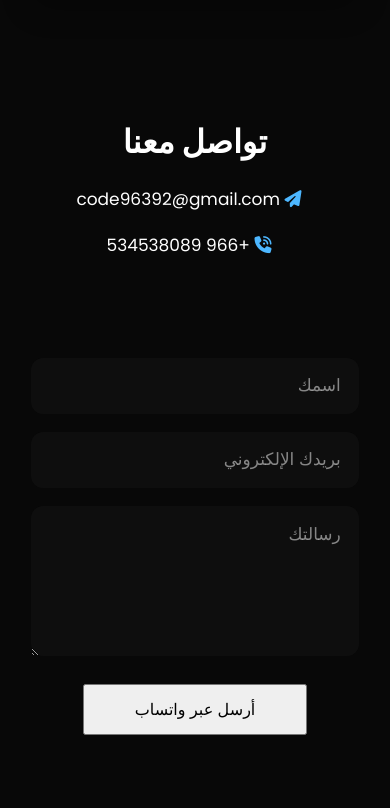
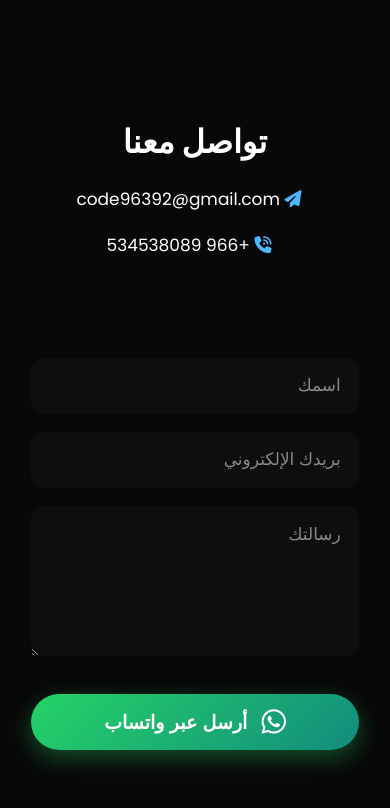
Before and after one commit to codeartist032/code_artist_web, a React (Vite) app: page / in a window 390 px wide. Shown: the part 3730-4538 px from the top of the page. Built offline with nearby package versions, Linux system fonts and the light colour scheme.

Commit message:
FIX:mobile

```diff
--- a/src/components/Contact.jsx
+++ b/src/components/Contact.jsx
@@ -60,6 +60,7 @@ export default function Contact() {
               ></textarea>
 
               <button type="button" className="btn btn2" onClick={handleWhatsAppSend}>
+                <i className="fa-brands fa-whatsapp"></i>
                 {lang === 'en' ? 'Send via WhatsApp' : 'أرسل عبر واتساب'}
               </button>
             </form>
--- a/src/styles/contact.scss
+++ b/src/styles/contact.scss
@@ -1,162 +1,5 @@
-// #contact {
-//   padding: 20px 130px;
-//   background: var(--gradient);
-//   position: relative;
-//   overflow: hidden;
-// }
-// .contact-left {
-//   flex-basis: 35%;
+// ملف: contact.scss (النسخة النهائية المثالية)
 
-//   .sube-title {
-//     color: var(--white);
-//     font-size: 48px;
-//     margin-bottom: 20px;
-//   }
-
-//   p {
-//     color: var(--text);
-//     margin: 15px 0;
-//     font-size: 18px;
-
-//     i {
-//       color: var(--primary);
-//       margin-right: 10px;
-//     }
-//   }
-
-//   .social-icons {
-//     margin-top: 40px;
-
-//     a {
-//       text-decoration: none;
-//       font-size: 32px;
-//       margin-right: 18px;
-//       color: var(--muted-text);
-//       display: inline-block;
-//       transition: all 0.4s ease;
-
-//       &:hover {
-//         color: var(--primary);
-//         transform: translateY(-8px) scale(1.2);
-//         filter: drop-shadow(0 0 15px var(--primary));
-//       }
-//     }
-//   }
-// }
-
-// .contact-right {
-//   flex-basis:60%;
-
-//   form {
-//     width: 100%;
-
-//     input,
-//     textarea {
-//       width: 100%;
-//       border: 2px solid var(--border);
-//       outline: none;
-//       background: rgba(17, 17, 17, 0.8);
-//       backdrop-filter: blur(10px);
-//       padding: 18px;
-//       margin: 18px 0;
-//       color: var(--white) !important;
-//       font-size: 18px;
-//       border-radius: 12px;
-//       transition: all 0.4s ease;
-
-//       &::placeholder {
-//         color: rgba(255, 255, 255, 0.5);
-//         font-weight: 500;
-//       }
-
-//       &:focus {
-//         border-color: var(--primary);
-//         transform: translateY(-2px);
-//       }
-//     }
-
-//     .btn2 {
-//       padding: 16px 70px;
-//       font-size: 18px;
-//       font-weight: 600;
-//       margin-top: 25px;
-//       cursor: pointer;
-//       background: transparent;
-//       color: var(--white);
-//       border: 2px solid var(--primary);
-//       border-radius: 50px;
-//       transition: all 0.4s ease;
-
-//       &:hover {
-//         background: var(--primary);
-//         color: var(--black);
-//         transform: translateY(-5px);
-//       }
-
-//       &:active {
-//         transform: translateY(-2px);
-//       }
-//     }
-//   }
-// }
-
-// #msg {
-//   color: var(--primary);
-//   margin-top: 15px;
-//   display: block;
-//   font-weight: 600;
-//   font-size: 16px;
-//   animation: fadeIn 0.5s ease;
-// }
-
-// @keyframes fadeIn {
-//   from {
-//     opacity: 0;
-//     transform: translateY(10px);
-//   }
-//   to {
-//     opacity: 1;
-//     transform: translateY(0);
-//   }
-// }
-
-// /* Responsive */
-// /* Responsive - تحسين زر الإرسال على الموبايل */
-// @media (max-width: 600px) {
-//   .contact-left,
-//   .contact-right {
-//     flex-basis: 100%;
-//   }
-
-//   .contact-left {
-//     margin-bottom: 50px;
-//     text-align: center;
-
-//     .social-icons a {
-//       font-size: 28px;
-//       margin: 0 12px;
-//     }
-//   }
-
-//   .sube-title {
-//     font-size: 40px !important;
-//   }
-
-//   /* ← هذا الجزء الجديد المهم */
-//   .contact-right form {
-//     display: flex;
-//     flex-direction: column;
-//     align-items: center; /* يركز كل العناصر أفقيًا */
-//   }
-
-//   .contact-right .btn2 {
-//     padding: 16px 60px !important; /* عرض مناسب على الموبايل */
-//     width: fit-content;
-//     margin: 25px auto 0 auto !important;
-//   }
-// }
-
-// ملف: contact.scss
 #contact {
   padding: 60px 5vw;
   background: var(--gradient);
@@ -164,8 +7,9 @@
   overflow: hidden;
 }
 
-.contact-left, .contact-right {
-  flex-basis: 100%; // من الأول 100% على الموبايل
+.contact-left,
+.contact-right {
+  flex-basis: 100%;
 }
 
 .contact-left {
@@ -183,7 +27,10 @@
     margin: 20px 0;
     font-size: 17px;
 
-    i { color: var(--primary); margin-right: 12px; }
+    i {
+      color: var(--primary);
+      margin-right: 12px;
+    }
   }
 
   .social-icons {
@@ -212,7 +59,8 @@
   align-items: center;
   gap: 18px;
 
-  input, textarea {
+  input,
+  textarea {
     width: 100%;
     max-width: 500px;
     border: 2px solid var(--border);
@@ -224,7 +72,9 @@
     border-radius: 12px;
     transition: all 0.4s ease;
 
-    &::placeholder { color: rgba(255, 255, 255, 0.5); }
+    &::placeholder {
+      color: rgba(255, 255, 255, 0.5);
+    }
 
     &:focus {
       border-color: var(--primary);
@@ -232,23 +82,113 @@
     }
   }
 
+  // زر الواتساب الخرافي
   .btn2 {
-    padding: 16px 70px;
-    width: fit-content;
-    margin: 10px auto 0;
+    display: flex;
+    align-items: center;
+    justify-content: center;
+    gap: 12px;
+    padding: 18px 36px;
+    font-size: 18px;
+    font-weight: 600;
+    background: linear-gradient(135deg, #25d366, #128c7e);
+    color: white;
+    border: none;
+    border-radius: 50px;
+    cursor: pointer;
+    transition: all 0.4s ease;
+    box-shadow: 0 8px 25px rgba(37, 211, 102, 0.35);
+    margin: 20px auto 0;
+    min-width: 260px;
+    position: relative;
+    overflow: hidden;
+
+    i {
+      font-size: 26px;
+    }
+
+    &::before {
+      content: '';
+      position: absolute;
+      top: 50%;
+      left: 50%;
+      width: 0;
+      height: 0;
+      background: rgba(255, 255, 255, 0.3);
+      border-radius: 50%;
+      transform: translate(-50%, -50%);
+      transition: width 0.6s ease, height 0.6s ease;
+    }
+
+    &:active::before {
+      width: 300px;
+      height: 300px;
+    }
+
+    &:hover {
+      background: linear-gradient(135deg, #128c7e, #25d366);
+      transform: translateY(-5px);
+      box-shadow: 0 15px 35px rgba(37, 211, 102, 0.5);
+    }
+
+    &:active {
+      transform: translateY(-2px);
+    }
   }
 }
 
-// على الشاشات الكبيرة نرجع الـ 2 columns
+// على الديسكتوب: رجع الـ 2 columns + زر أكبر شوي
 @media (min-width: 992px) {
   .row {
     display: flex;
     gap: 5%;
   }
-  .contact-left { flex-basis: 40%; margin-bottom: 0; text-align: left; }
-  .contact-right { flex-basis: 55%; }
-  .contact-left .social-icons { justify-content: flex-start; }
-  .contact-right form { align-items: stretch; }
+
+  .contact-left {
+    flex-basis: 40%;
+    margin-bottom: 0;
+    text-align: left;
+  }
+
+  .contact-right {
+    flex-basis: 55%;
+  }
+
+  .contact-left .social-icons {
+    justify-content: flex-start;
+  }
+
+  .contact-right form {
+    align-items: stretch;
+  }
+
   .contact-right form input,
-  .contact-right form textarea { max-width: none; }
+  .contact-right form textarea {
+    max-width: none;
+  }
+
+  .contact-right form .btn2 {
+    padding: 20px 42px;
+    font-size: 19px;
+    min-width: 300px;
+    gap: 16px;
+
+    i {
+      font-size: 28px;
+    }
+  }
 }
+
+// تحسين إضافي للموبايل
+@media (max-width: 480px) {
+  .contact-right form .btn2 {
+    padding: 20px 32px;
+    font-size: 19px;
+    min-width: 90%;
+    gap: 14px;
+
+    i {
+      font-size: 28px;
+    }
+  }
+}
```
Also changed, not shown: src/styles/about.scss (+0 -73 lines), src/styles/portfolio.scss (+0 -68 lines), src/styles/services.scss (+0 -53 lines).
